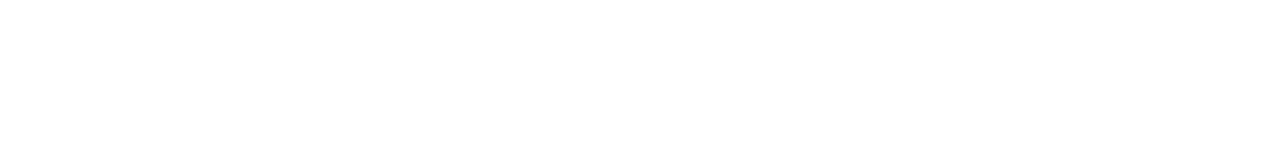
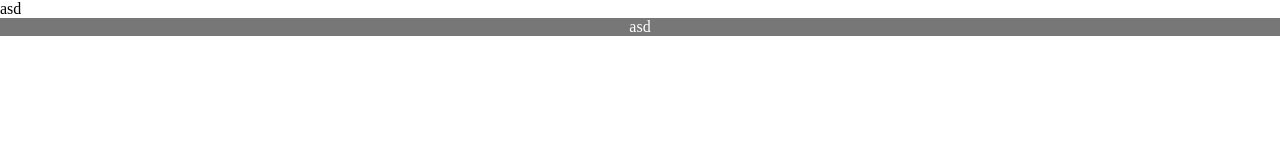
Before and after one commit to Goldor20/webteszt, a plain HTML site: page index.html in a window 1280 px wide. Drawn offline with Linux system fonts and the light colour scheme.

Commit message:
ez a footer

```diff
--- /dev/null
+++ b/footer.css
@@ -0,0 +1,13 @@
+* {
+    margin: 0%;
+}
+
+
+footer {
+        background-color: #777;
+        padding: 10px;
+        text-align: center;
+        color: white;
+        padding: 0%;
+        margin: 0%;
+}
--- a/index.html
+++ b/index.html
@@ -5,8 +5,15 @@
     <meta http-equiv="X-UA-Compatible" content="IE=edge">
     <meta name="viewport" content="width=device-width, initial-scale=1.0">
     <title>Document</title>
+    <link rel="stylesheet" href="footer.css">
 </head>
 <body>
 
+
+<p>asd</p>
+
+<footer>
+    <p> asd </p>
+</footer>
+
 </body>
-</html>
```
